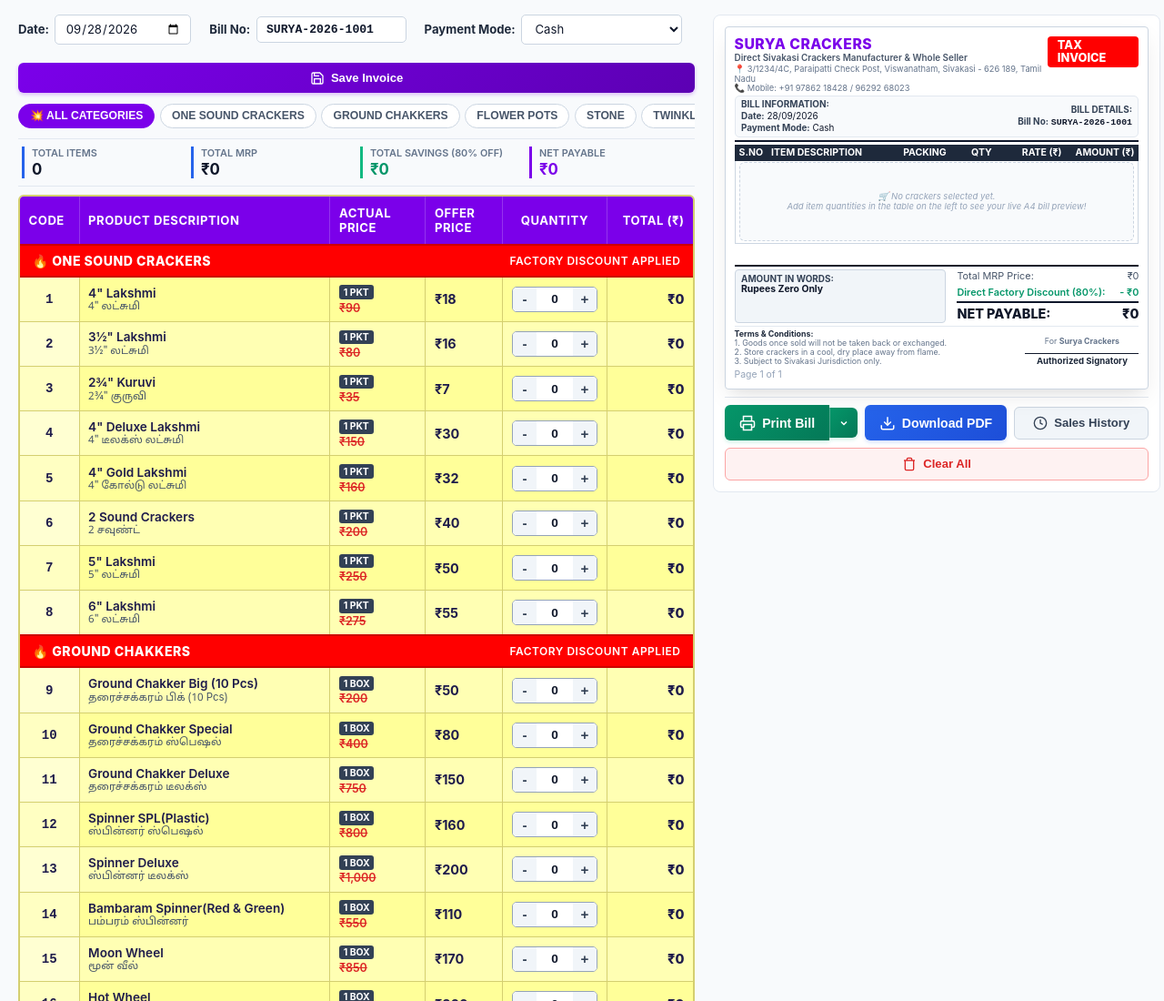
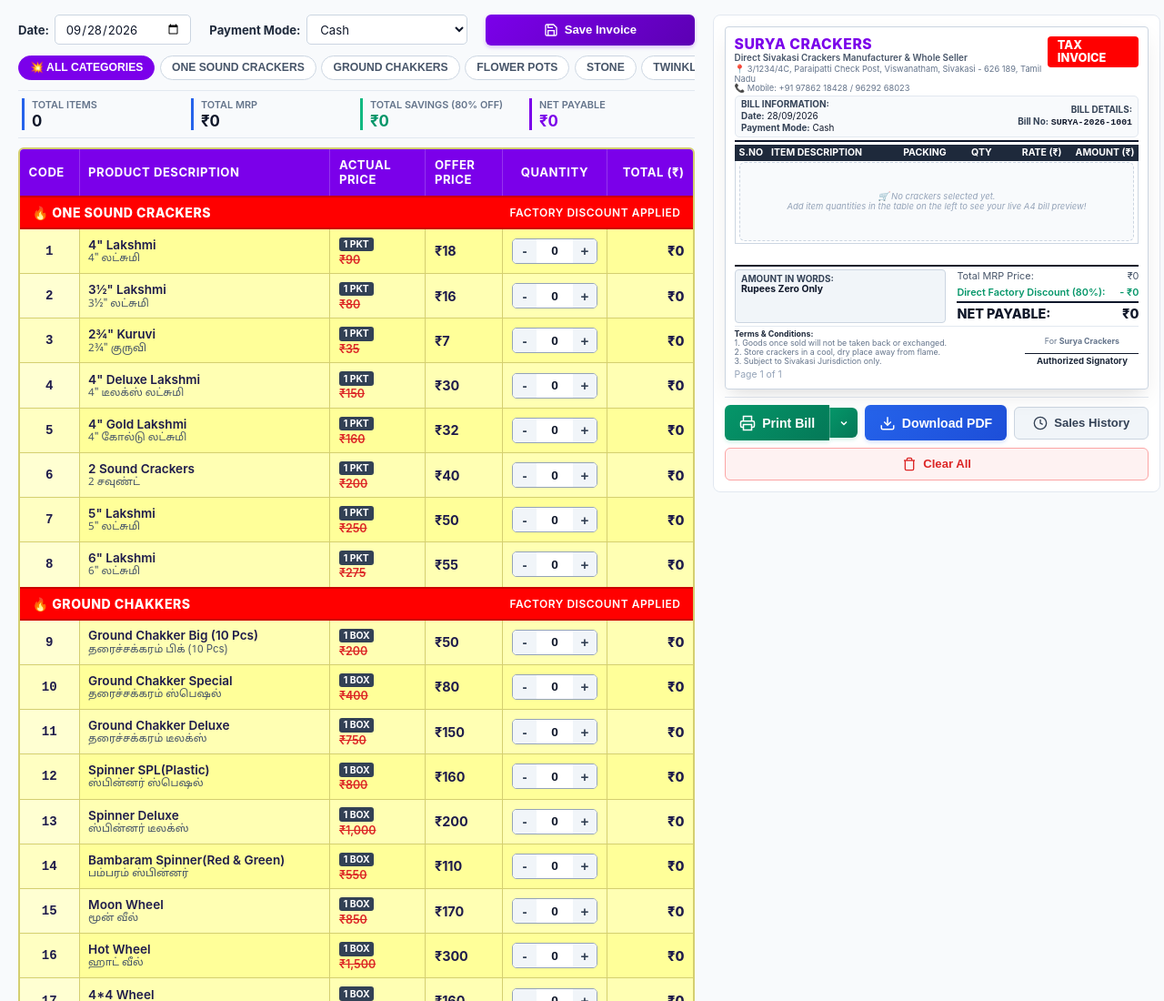
Before and after one commit to sethurajsrnmc01-droid/crackerbill, a plain HTML site: page index.html in a window 1280 px wide. Shown: the top 1100 px of the page at 91% size. Drawn offline with Linux system fonts and the light colour scheme; no server answers.

Commit message:
Update index.html
rearrage the save invoice concept

```diff
--- a/index.html
+++ b/index.html
@@ -29,11 +29,6 @@
             <div class="form-group inline">
               <label for="invDate">Date:</label>
               <input type="date" id="invDate" class="form-input">
-            </div>
-
-            <div class="form-group inline">
-              <label for="invNoInput">Bill No:</label>
-              <input type="text" id="invNoInput" class="form-input" style="width: 165px; font-weight: 700; font-family: monospace;" placeholder="SURYA-2026-1001">
             </div>
 
             <div class="form-group inline">
```
